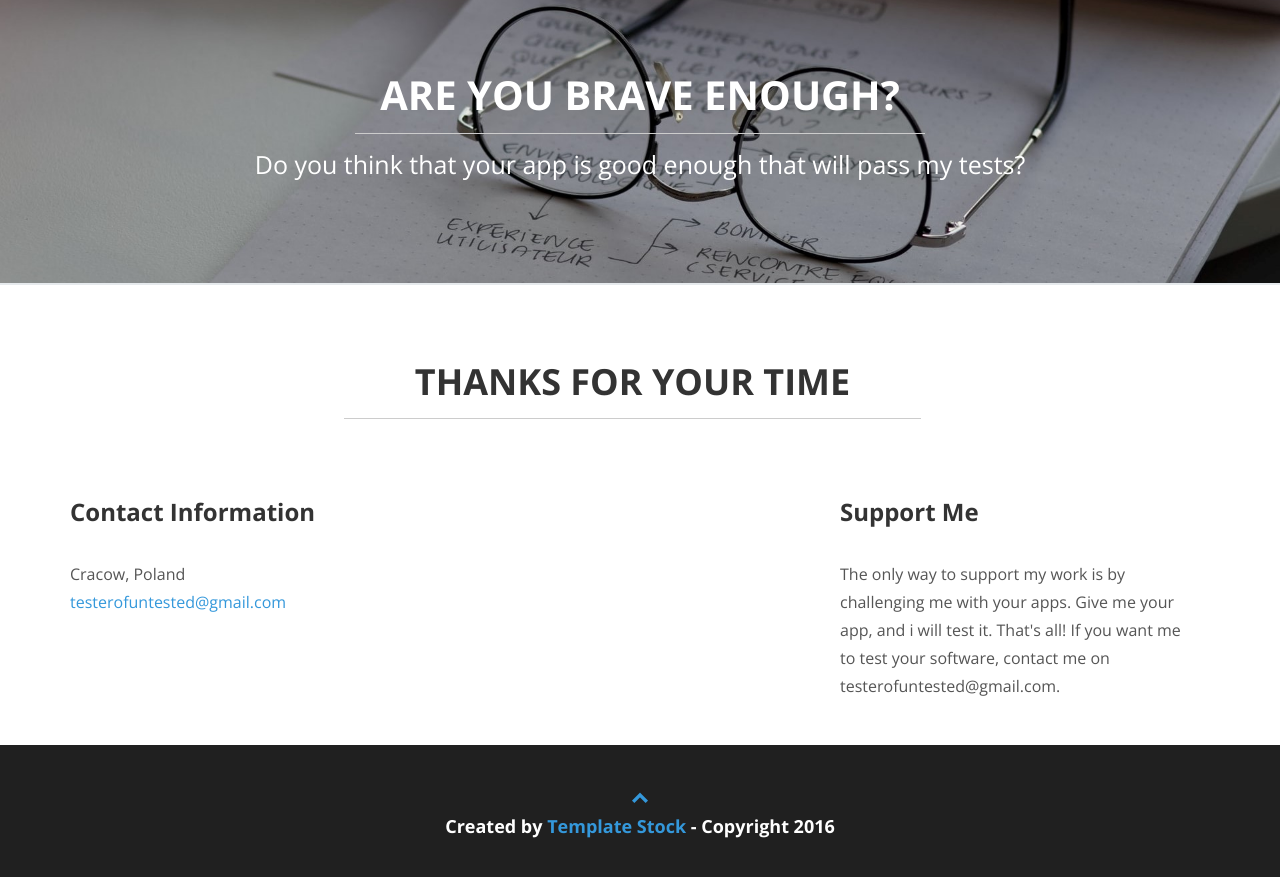
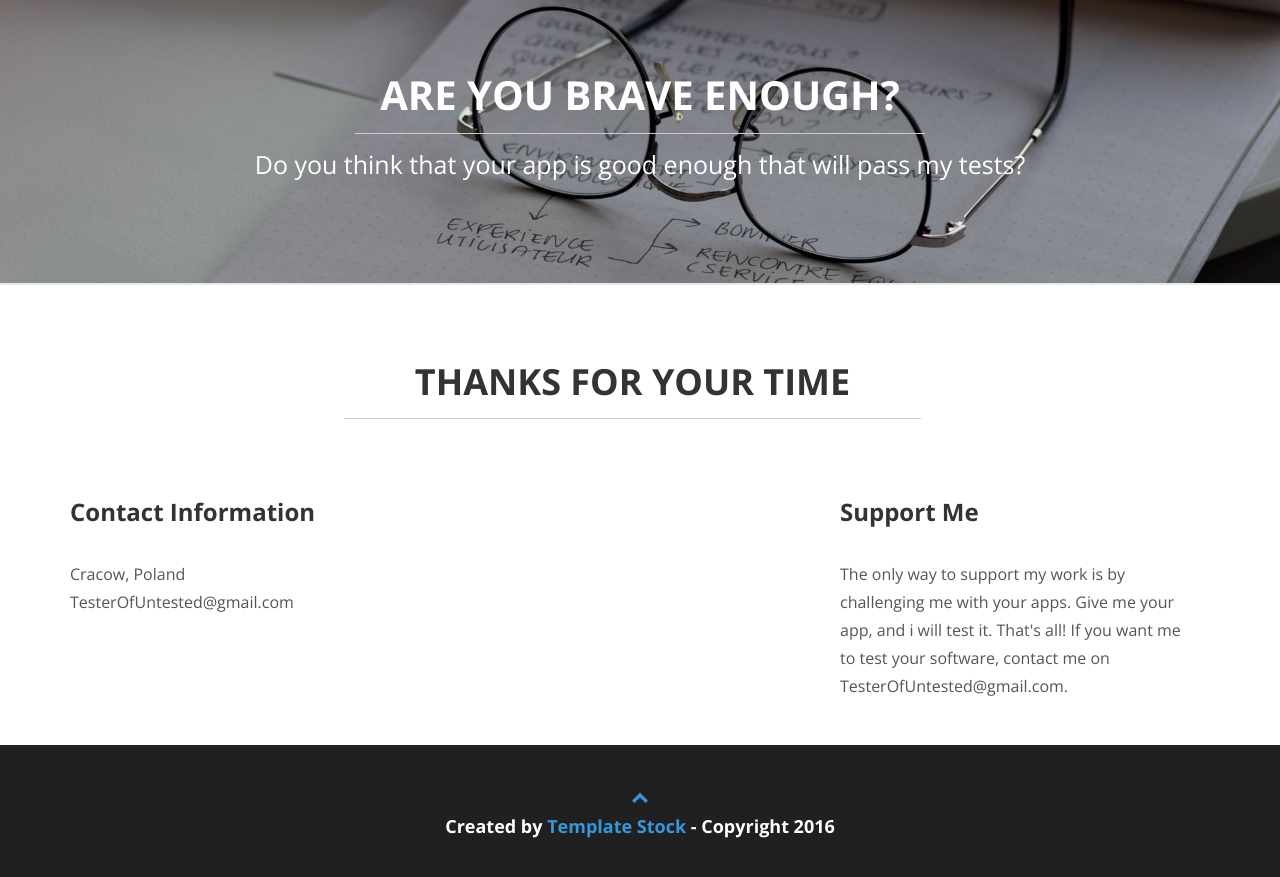
Before and after one commit to TesterOfUntested/OnePage, a plain HTML site: page index.html in a window 1280 px wide. Shown: the part 2660-3537 px from the top of the page. Drawn offline with nearby package versions, Linux system fonts and the light colour scheme; files whose address does not match are found by name.

Commit message:
Bug fixing.

```diff
--- a/index.html
+++ b/index.html
@@ -204,7 +204,7 @@ I'm testing manually and writing automatic tests. In some cases it is very good
 				<div class="col-md-4 fade-up">
 					<h3>Contact Information</h3>
 					<p><span class="icon icon-home"></span>Cracow, Poland<br/>
-						<span class="icon icon-envelop"></span> <a href="#">testerofuntested@gmail.com</a> <br/>
+						<span class="icon icon-envelop"></span>TesterOfUntested@gmail.com<br/>
 					</p>
 				</div><!-- col -->
 
@@ -214,7 +214,7 @@ I'm testing manually and writing automatic tests. In some cases it is very good
 
 				<div class="col-md-4 fade-up">
 					<h3>Support Me</h3>
-					<p>The only way to support my work is by challenging me with your apps. Give me your app, and i will test it. That's all! If you want me to test your software, contact me on testerofuntested@gmail.com.</p>
+					<p>The only way to support my work is by challenging me with your apps. Give me your app, and i will test it. That's all! If you want me to test your software, contact me on TesterOfUntested@gmail.com.</p>
 				</div><!-- col -->
 
 			</div><!-- row -->
```
Also changed, not shown: index_polish.html (+2 -2 lines).
